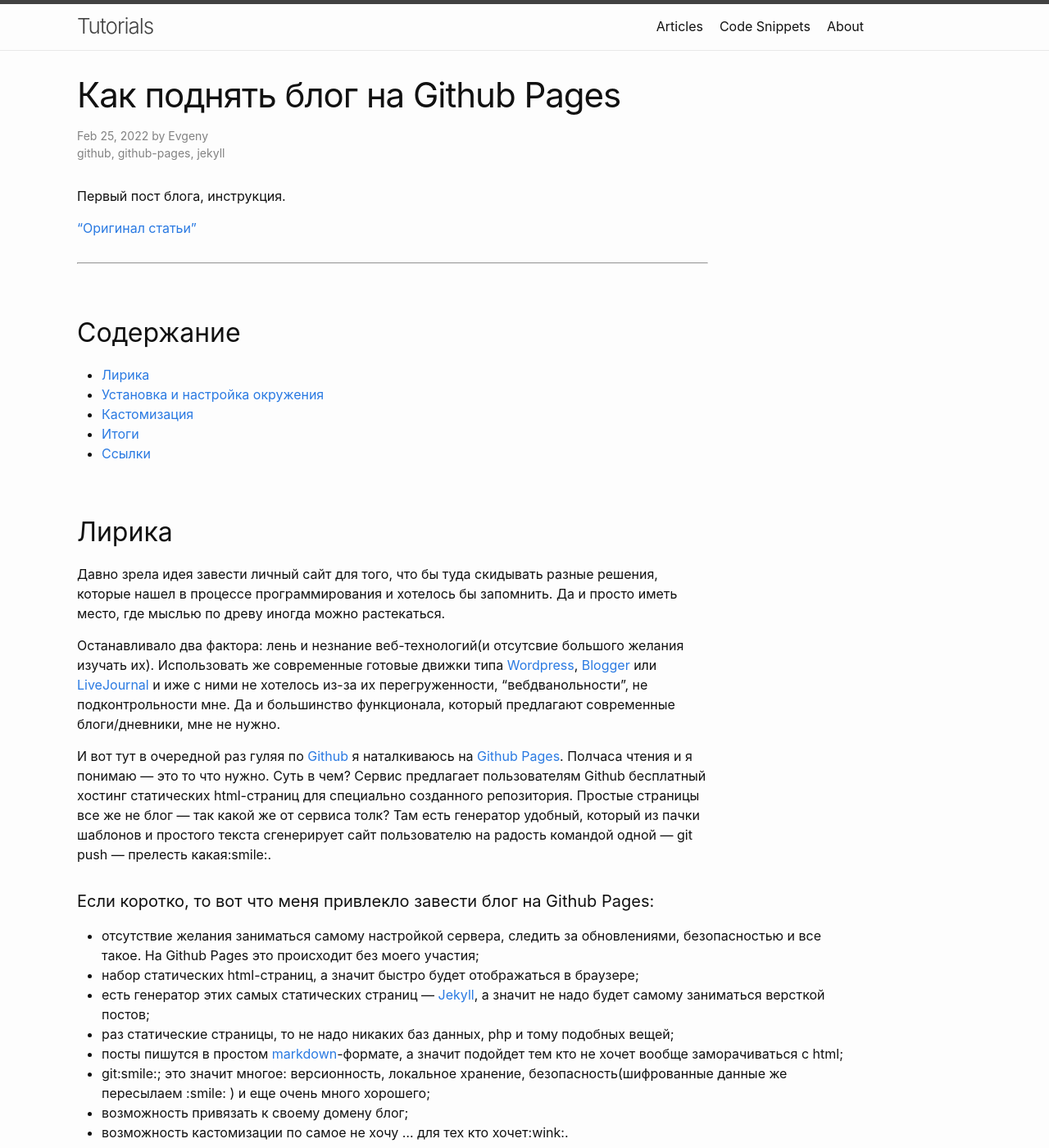
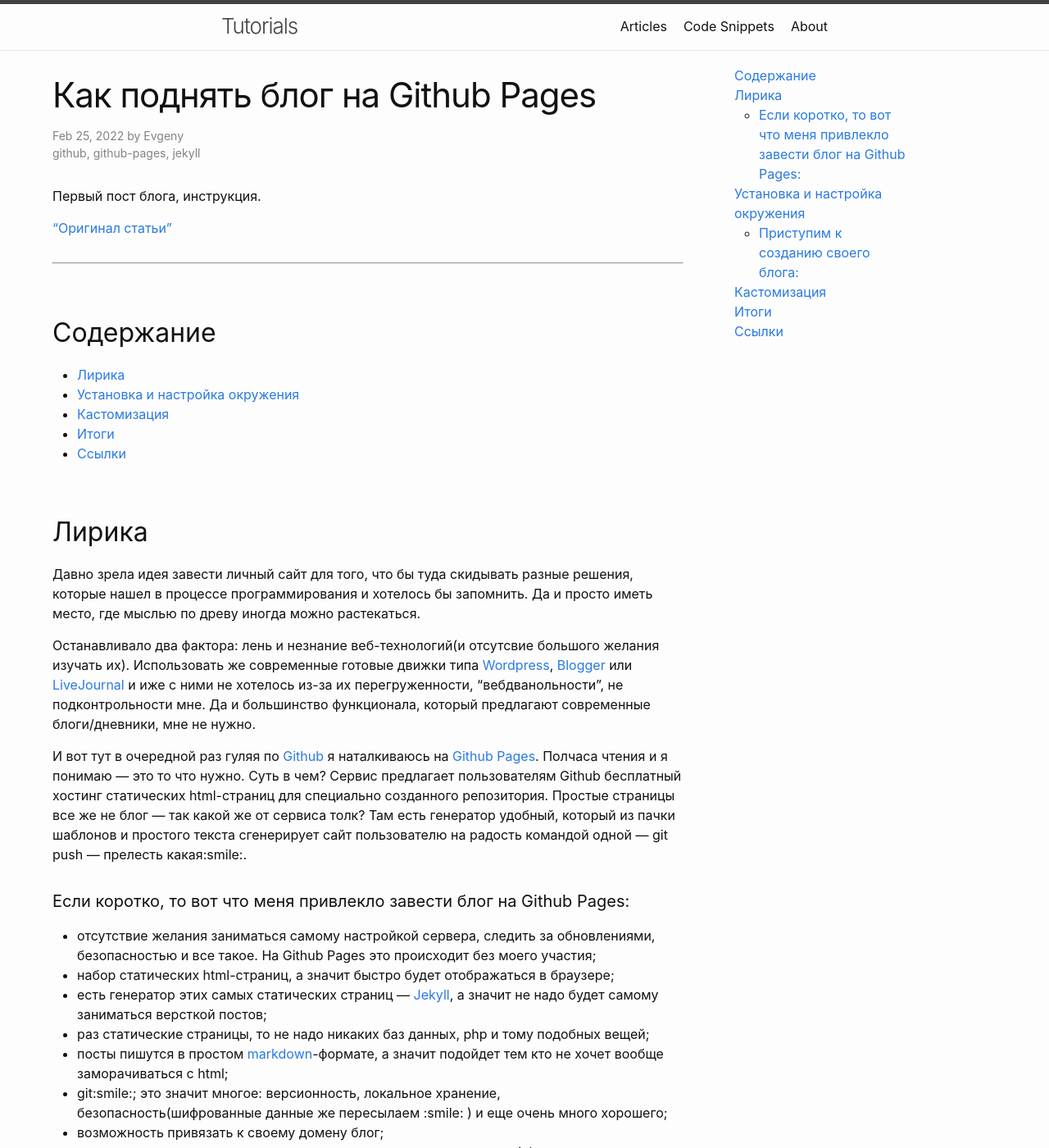
Before and after one commit to evgenvandev/example-with-minima, a Jekyll site: the page built from articles/_posts/2022-02-25-setup-blog-on-github.md, in a window 1280 px wide and 1400 px high. Shown: the whole window at 82% size. Built offline with Jekyll 4.4.1, drawn with Linux system fonts in a browser that asks for light colours.

Commit message:
add sidebar only articles and code_articles

```diff
--- a/_layouts/code.html
+++ b/_layouts/code.html
@@ -1,5 +1,5 @@
 ---
-layout: default
+layout: default-sidebar
 ---
 <article class="post" itemscope itemtype="http://schema.org/BlogPosting">
 
--- /dev/null
+++ b/_layouts/default-sidebar.html
@@ -0,0 +1,20 @@
+<!DOCTYPE html>
+<html lang="{{ page.lang | default: site.lang | default: "en" }}">
+
+  {%- include head.html -%}
+
+  <body>
+
+    {%- include header.html -%}
+
+    <main class="page-content" aria-label="Content">
+      <div class="wrapper-sidebar">
+        {{ content }}
+      </div>
+    </main>
+
+    {%- include footer.html -%}
+
+  </body>
+
+</html>
--- a/_layouts/post-share.html
+++ b/_layouts/post-share.html
@@ -1,5 +1,5 @@
 ---
-layout: default
+layout: default-sidebar
 ---
 <article class="post" itemscope itemtype="http://schema.org/BlogPosting">
 
--- a/articles/_posts/2022-02-25-setup-blog-on-github.md
+++ b/articles/_posts/2022-02-25-setup-blog-on-github.md
@@ -6,6 +6,9 @@ categories: jekyll update
 tags: [github, github-pages, jekyll]
 author: Evgeny
 ---
+
+* TOC
+{:toc}
 
 Первый пост блога, инструкция.
 
--- a/assets/css/style.scss
+++ b/assets/css/style.scss
@@ -12,6 +12,6 @@ div.post-content > #markdown-toc {position:fixed;top:80px;left:70%;max-width:320
 div.post-content > #markdown-toc {list-style:none;padding-left:0;margin-left:0;}
 div.home > #markdown-toc {position:fixed;top:80px;left:70%;max-width:320px}
 div.home > #markdown-toc {list-style:none;padding-left:0;margin-left:0;}
-div.wrapper {max-width:960px;margin-left:5%;}
+div.wrapper-sidebar {max-width:960px;margin-left:5%;}
 div.post-content > p {width:80%;max-width:960;}
-table,hr,p,div.highlight {width:80%;max-width:960;}
+table,hr,p,li,figure.highlight,div.highlight {width:80%;max-width:960;}
```
